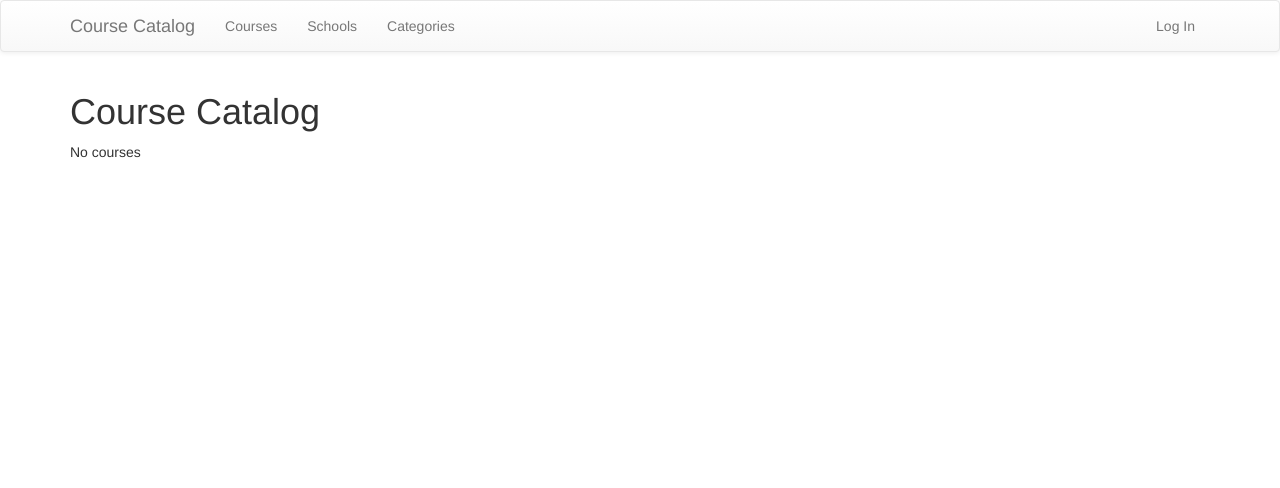
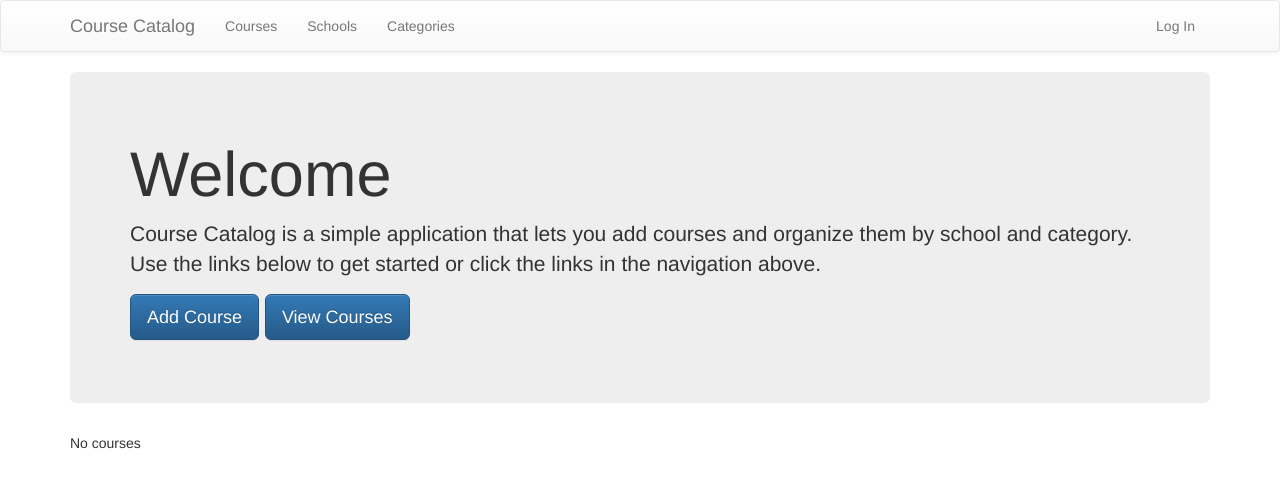
Before and after one commit to byanofsky/course_catalog, a Flask app: page / in a window 1280 px wide. Shown: the top 488 px of the page. Run offline with Flask 2, Linux system fonts and the light colour scheme; data that the repository does not hold is empty; some libraries are stand-ins or nearby versions.

Commit message:
Update frontpage with bootstrap

```diff
--- a/course_catalog/course_catalog/templates/frontpage.html
+++ b/course_catalog/course_catalog/templates/frontpage.html
@@ -1,25 +1,38 @@
 {% extends "layout.html" %}
 {% block title %}Course Catalog{% endblock %}
 {% block body %}
-<h1>Course Catalog</h1>
-
-{% if session['user_id'] %}
-  <a href="{{ url_for('add_course') }}">Add Course</a>
-{% endif %}
+<div class="jumbotron">
+  <h1>Welcome</h1>
+  <p>Course Catalog is a simple application that lets you add courses
+    and organize them by school and category. Use the links below to get started
+    or click the links in the navigation above.
+  </p>
+  <p>
+    <a class="btn btn-primary btn-lg" href="{{ url_for('add_course') }}" role="button">
+      Add Course
+    </a>
+    <a class="btn btn-primary btn-lg" href="{{ url_for('view_all_courses') }}" role="button">
+      View Courses
+    </a>
+  </p>
+</div>
 
 {% if courses %}
-<h2>5 Most Recent Courses</h2>
-<ul>
+<div class="page-header">
+  <h2>Recently Added Courses</h2>
+</div>
+<div class="list-group">
   {% for course in courses %}
-  <li>
-    <a href="{{ url_for('view_course', id=course.id) }}">{{ course.name }}</a>
-    <ul>
-      <li>School: <a href="{{ url_for('view_school', id=course.school.id) }}">{{ course.school.name }}</a></li>
-      <li>Category: <a href="{{ url_for('view_category', id=course.category.id) }}">{{ course.category.name }}</a></li>
-    </ul>
-  </li>
+    <a class="list-group-item" href="{{ url_for('view_course', id=course.id) }}">
+      <h4 class="list-group-item-heading">
+        {{ course.name }} <small>{{ course.school.name }}</small>
+      </h4>
+      <p class="list-group-item-text">
+        {{ course.category.name }}
+      </p>
+    </a>
   {% endfor %}
-</ul>
+</div>
 {% else %}
 <p>
   No courses
```
